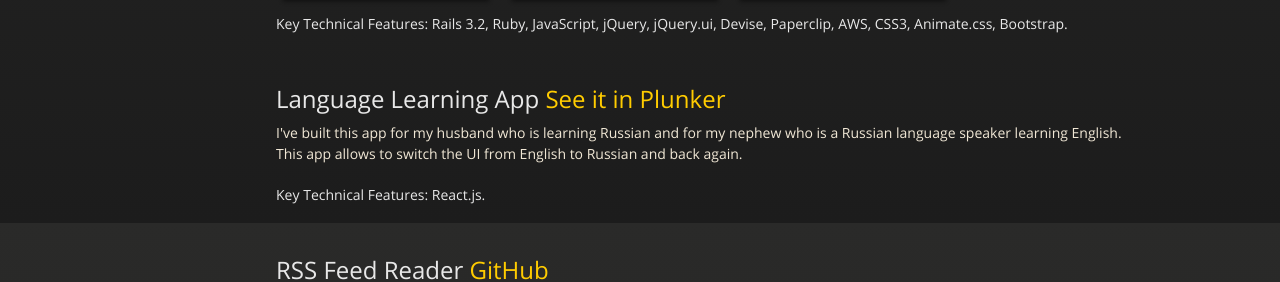
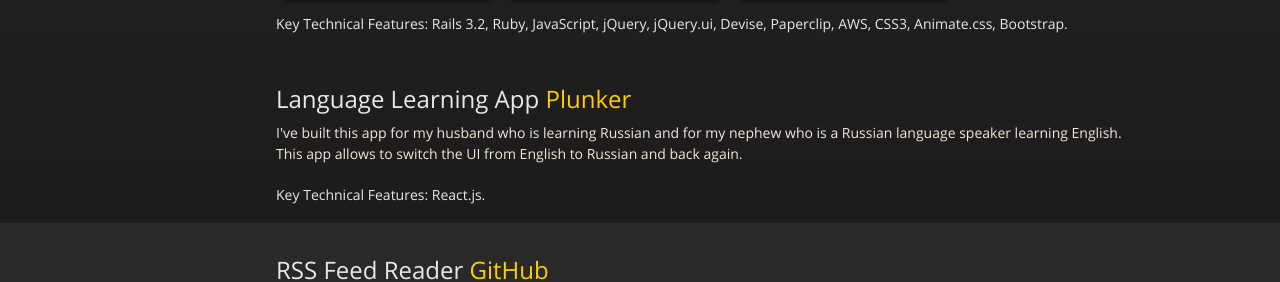
Before and after one commit to livash/livash.github.io, a Jekyll site: the page index.html, which Jekyll copies as it is, in a window 1280 px wide and 900 px high, scrolled down 499 px. Shown: the part 178-460 px from the top of the window. Built offline with Jekyll 4.4.1, drawn with Linux system fonts in a browser that asks for light colours; nearby versions of some CDN libraries.

Commit message:
edit text

```diff
--- a/index.html
+++ b/index.html
@@ -49,7 +49,7 @@
 <br>
 <br>
 <h2>
-<a class="anchor"><span class="octicon octicon-link"></span></a>Language Learning App <a href="http://plnkr.co/edit/zGImI4SxlqjGiC2K8Hsy?p=preview">See it in Plunker</a>
+<a class="anchor"><span class="octicon octicon-link"></span></a>Language Learning App <a href="http://plnkr.co/edit/zGImI4SxlqjGiC2K8Hsy?p=preview">Plunker</a>
 </h2>
 
 <p>I've built this app for my husband who is learning Russian and for my nephew who is a Russian language speaker learning English. This app allows to switch the UI from English to Russian and back again.</p>
```
